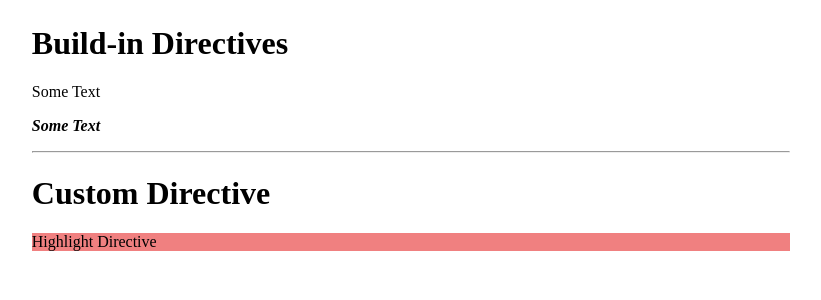
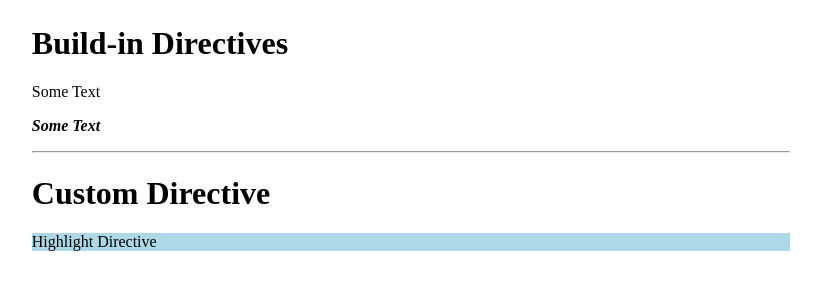
Before and after one commit to imganjgahi/VueTraining, a Vue app in the folder apps/cli/project/: page / in a window 1280 px wide. Shown: the top 300 px of the page, without its empty margins (229-1050 px from the left). Built offline with nearby package versions, Linux system fonts and the light colour scheme.

Commit message:
directive binding value

```diff
--- a/apps/cli/project/src/components/Directives/Directives.vue
+++ b/apps/cli/project/src/components/Directives/Directives.vue
@@ -5,7 +5,7 @@
         <p v-html="'<b><i> Some Text  </i></b>'"></p>
         <hr>
         <h1>Custom Directive</h1>
-        <p v-highlight> Highlight Directive</p>
+        <p v-highlight="'lightblue'"> Highlight Directive</p>
     </div>
 </template>
 
--- a/apps/cli/project/src/main.js
+++ b/apps/cli/project/src/main.js
@@ -6,7 +6,8 @@ export const eventBus = new Vue()
 
 Vue.directive("highlight", {
   bind(el, binding, vnode){
-    el.style.backgroundColor = "lightcoral",
+    // el.style.backgroundColor = "lightcoral",
+    el.style.backgroundColor = binding.value,
     console.log(binding, vnode)
   }
 })
```
